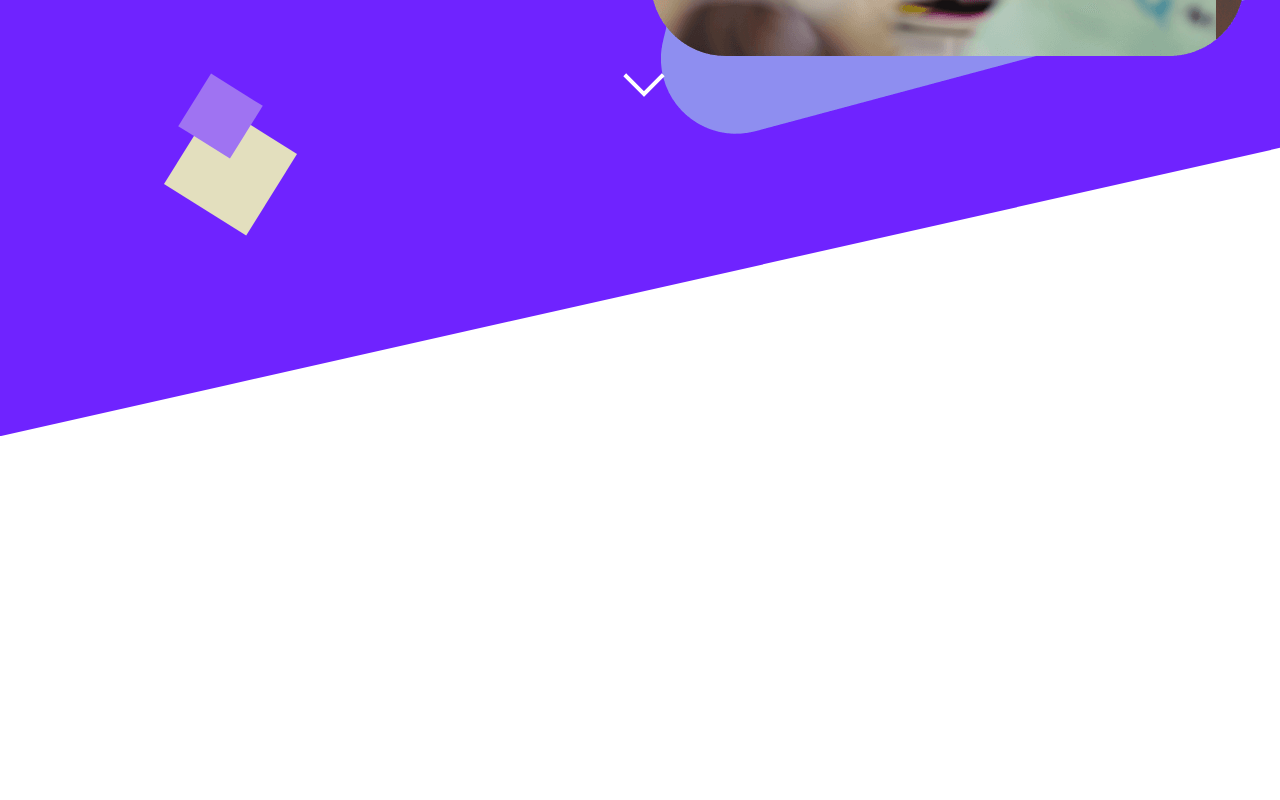
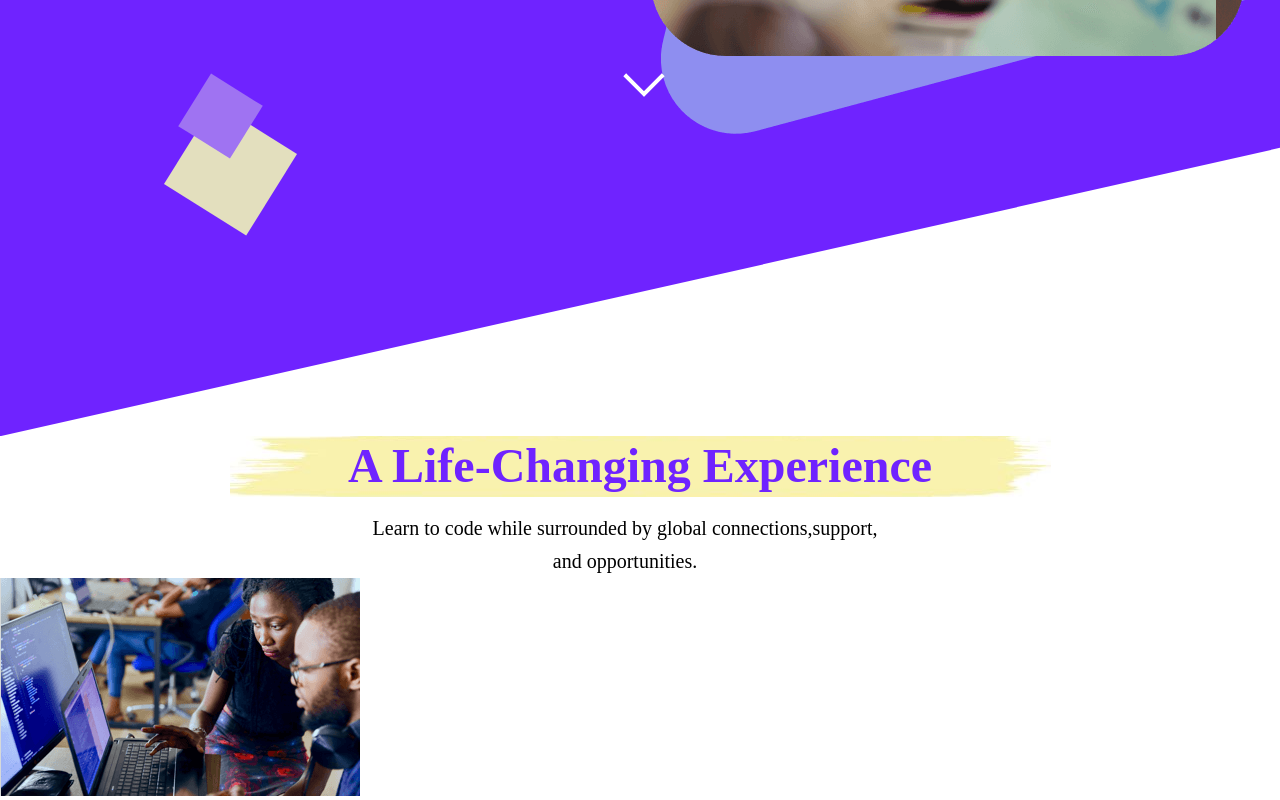
Before and after one commit to Datagirlcmr/Grid-Based-Framework, a plain HTML site: page index.html in a window 1280 px wide. Shown: the part 632-1432 px from the top of the page. Before the commit the page ends 1068 px from the top, so only its background shows below. Drawn offline with Linux system fonts and the light colour scheme.

Commit message:
section two markup and style

```diff
--- a/index.html
+++ b/index.html
@@ -65,6 +65,21 @@
       </div>
     </article>
   </section>
+  <section class="sec2">
+    <div class="stroke1 w">
+      <h1 class="text-microverse text-c">A Life-Changing Experience</h1>
+    </div>
+    <div>
+      <p class="text-black text-c">Learn to code while surrounded by global connections,support,
+        <br>and opportunities. </p>
+    </div>
+    <div class="main">
+      <div><img src="./images/no-upfront-cost-block.png" alt=""></div>
+      <div></div>
+      <div></div>
+    </div>
+
+  </section>
 </body>
 
 </html>
--- a/styles/_classes.scss
+++ b/styles/_classes.scss
@@ -91,6 +91,21 @@ color:$microverse
   color: $info;
 }
 
+.text-microverse{
+  color: $microverse;
+}
+.text-l{
+  text-align: left;
+}
+
+.text-c{
+  text-align: center;
+}
+
+.text-r{
+  text-align: right;
+}
+
 //backgrouunds
 .bg-microverse {
   background-color: $microverse;
@@ -162,9 +177,7 @@ color:$microverse
   flex-direction: column;
 }
 
-.text-l{
-  text-align: left;
-}
+
 
 .pad-100{
   padding: 100px 0 100px 50px;
--- a/styles/style.scss
+++ b/styles/style.scss
@@ -85,3 +85,9 @@ span {
    @include display($lg,none);
    @include display($md,block);
  }
+
+ .stroke1{
+  @include images('../images/stroke1.JPG');
+  background-position: 50% 50%;
+  // background-color: $microverse;
+}
```
Also changed, not shown: styles/_mixins.scss (+13 -13 lines), images/collaborative-learning-block.png (added), images/global-opportunities-block.png (added), images/no-upfront-cost-block.png (added), images/path-5185.svg (added), images/stroke1.JPG (added), styles/style.css, 1 other file.
